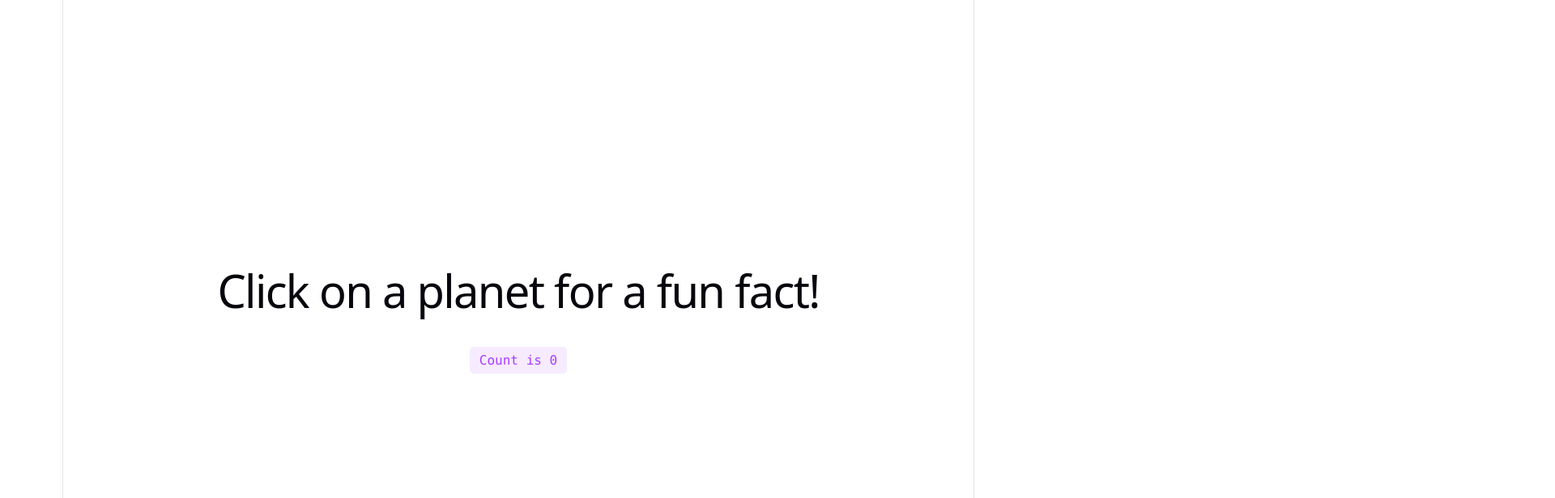
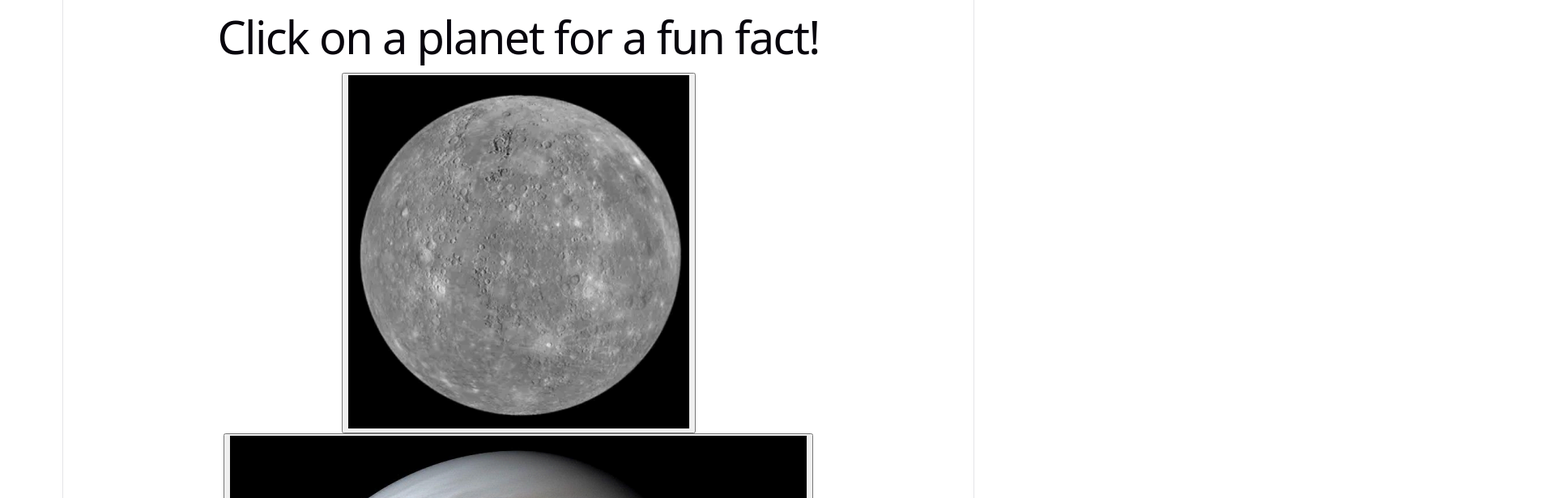
Before and after one commit to emreyes138/ENGR1TR-Grp18Website, a React (Vite) app: page / in a window 1280 px wide. Shown: the top 616 px of the page at 81% size, 1920 px wide, since content can reach past the window. Built offline with nearby package versions, Linux system fonts and the light colour scheme.

Commit message:
Uploaded planet images, imported them into App.jsx, and displayed them as buttons. Updated README and css files to fit requirements of website

```diff
--- a/src/App.css
+++ b/src/App.css
@@ -17,35 +17,6 @@
   }
 }
 
-  .base {
-    width: 170px;
-    position: relative;
-    z-index: 0;
-  }
-
-  .framework,
-  .vite {
-    position: absolute;
-  }
-
-  .framework {
-    z-index: 1;
-    top: 34px;
-    height: 28px;
-    transform: perspective(2000px) rotateZ(300deg) rotateX(44deg) rotateY(39deg)
-      scale(1.4);
-  }
-
-  .vite {
-    z-index: 0;
-    top: 107px;
-    height: 26px;
-    width: auto;
-    transform: perspective(2000px) rotateZ(300deg) rotateX(40deg) rotateY(39deg)
-      scale(0.8);
-  }
-
-
 #center {
   display: flex;
   flex-direction: column;
--- a/src/App.jsx
+++ b/src/App.jsx
@@ -11,22 +11,61 @@ import neptune from './assets/neptune.png'
 import './App.css'
 
 function App() {
-  const [count, setCount] = useState(0)
+
+  function displayFact(e){}
+
+  const planets = {
+    Mercury: {
+      image: mercury,
+      facts: ['Mercury is the planet closest to the Sun and the smallest planet in the solar system.',
+        'Mercury fact 2', 'Mercury fact 3']
+    },
+    Venus: {
+      image: venus,
+      facts: ['Venus fact 1', 'venus fact 2', 'venus fact 3']
+    },
+    Earth: {
+      image: earth,
+      facts: ['earth fact 1', 'earth fact 2', 'earth fact 3']
+    },
+    Mars: {
+      image: mars,
+      facts: ['mars fact 1', 'mars fact 2', 'mars fact 3']
+    },
+    Jupiter: {
+      image: jupiter,
+      facts: ['jupiter fact 1', 'jupiter fact 2', 'jupiter fact 3']
+    },
+    Saturn: {
+      image: saturn,
+      facts: ['saturn fact 1', 'saturn fact 2', 'saturn fact 3']
+    },
+    Uranus: {
+      image: uranus,
+      facts: ['uranus fact 1', 'uranus fact 2', 'uranus fact 3']
+    },
+    Neptune: {
+      image: neptune,
+      facts: ['neptune fact 1', 'neptune fact 2', 'neptune fact 3']
+    },
+  };
+
+  const images = [];
+  for(const planet in planets){
+    images.push(
+      <button key={planet} onClick={displayFact}>
+        <img src={planets[planet].image} alt = {planet}/>
+      </button>
+      );
+  }
+
 
   return (
     <>
       <section id="center">
-
           <h1>Click on a planet for a fun fact!</h1>
-
-        <button
-          type="button"
-          className="counter"
-          onClick={() => setCount((count) => count + 1)}
-        >
-          Count is {count}
-        </button>
       </section>
+      <div className='planetPics'>{images}</div>
     </>
   )
 }
--- a/src/index.css
+++ b/src/index.css
@@ -91,14 +91,6 @@ p {
   margin: 0;
 }
 
-code,
-.counter {
-  font-family: var(--mono);
-  display: inline-flex;
-  border-radius: 4px;
-  color: var(--text-h);
-}
-
 code {
   font-size: 15px;
   line-height: 135%;
```
Also changed, not shown: 1 other file (tests, documents, lock files or other folders).
